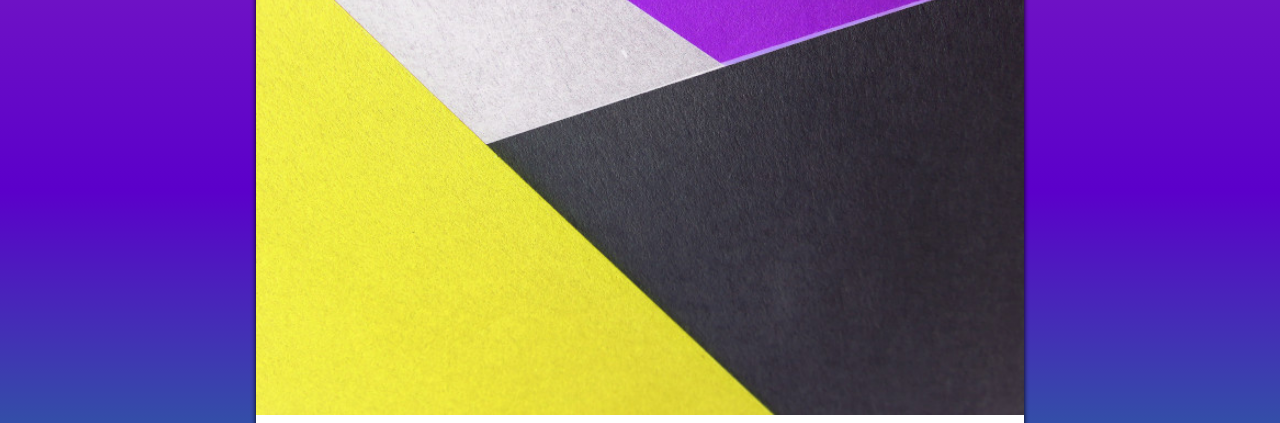
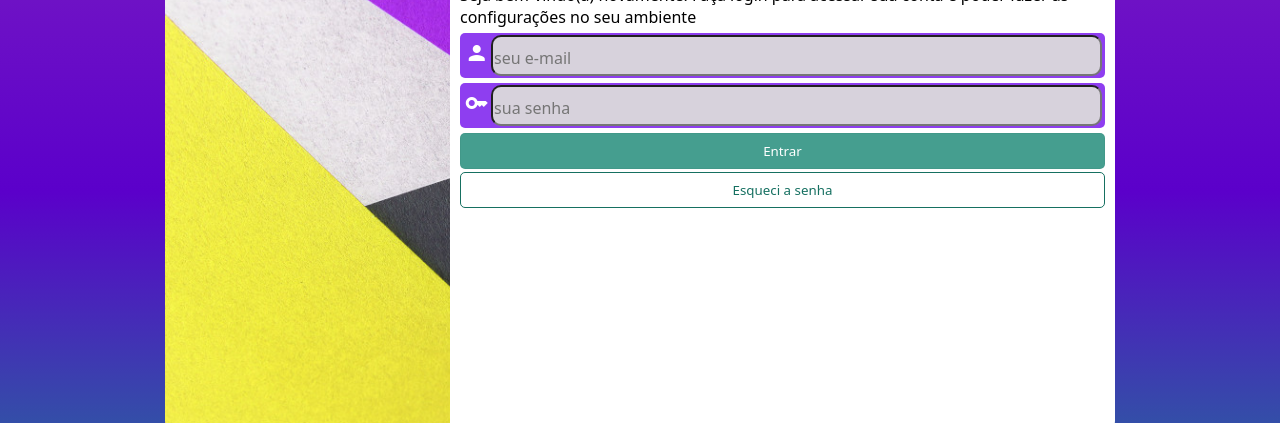
Before and after one commit to guihard1/projeto-login, a plain HTML site: page index.html in a window 1280 px wide. Shown: the part 209-632 px from the top of the page. Drawn offline with Linux system fonts and the light colour scheme.

Commit message:
Projeto de tela de login pronto
Um projeto de tela de login feito com HTML5 e CSS3, responsivo e com uma leve animação ao aumentar ou diminuir a tela.

```diff
--- a/estilos/media-queries.css
+++ b/estilos/media-queries.css
@@ -1,37 +1,60 @@
 @charset "UTF-8";
 
 @media screen and (min-width: 768px) and (max-width: 992px) {
-    * {
-        margin: 0;
-        padding: 0;
-    }
-    main {
-        display: block;
-        margin: auto;
-        width: 90vw;
-        height: 40vh;
-        background-color: rgb(255, 255, 255);
-        margin-top: 7rem;
-        border-radius: 15px;
-        box-shadow: 0px 0px 5px black;
+    html {
+        background-image: linear-gradient(to bottom, #8325c0, #5b00ca, #17878f);
     }
 
-    main > div#container > div.imagem > img {
-        display: inline-block;
-        width: 25vw;
-        height: 38.1vw;
-        border-radius: 5px 0px 0px 5px;
+    #container {
+        width: 90vw;
     }
 
-    #log h1 {
-        width: 100vw;
+    div.imagem {
+        float: left;
+        width: 30%;
+        height: 100%;
+        background-position: center center;
+    }
+
+    div#formulario {
+        float: right;
+        width: 70%;
+    }
+
+    div.mail input, div.sen input {
+        width: 99%;
+    }
+
+    div#botao1 input, div#botao2 input {
+        width: 100%;
     }
 }
 
-@media screen and (min-width: 992px) and (max-width: 1200px) {
-    main {
-        display: block;
-        margin: auto;
-        margin-top: 3rem;
+@media screen and (min-width: 992px){
+    html {
+        background-image: linear-gradient(to bottom, #8325c0, #5b00ca, #17878f);
+    }
+
+    #container {
+        width: 950px;
+    }
+
+    div.imagem {
+        float: left;
+        width: 30%;
+        height: 100%;
+    }
+
+    div#formulario {
+        float: right;
+        width: 70%;
+    }
+
+    div.mail input, div.sen input {
+        width: 99%;
+    }
+
+    div#botao1 input, div#botao2 input {
+        width: 100%;
     }
 }
--- a/estilos/style.css
+++ b/estilos/style.css
@@ -3,34 +3,54 @@
 * {
     margin: 0;
     padding: 0;
-    font-family: Arial, Helvetica, sans-serif;
+    font-family: system-ui, -apple-system, BlinkMacSystemFont, 'Segoe UI', Roboto, Oxygen, Ubuntu, Cantarell, 'Open Sans', 'Helvetica Neue', sans-serif;
+    box-sizing: border-box;
 }
 
 html {
     height: 100vh;
-    background-image: linear-gradient(to bottom, #8325c0, #5b00ca, #17878f);
+    background-color: #5b00ca;
 }
 
 main {
-    display: block;
-    margin: auto;
-    width: 60vw;
-    background-color: rgb(255, 255, 255);
-    margin-top: 3rem;
+    position: relative;
+    width: 100vw;
+    height: 100vh;
     border-radius: 15px;
     box-shadow: 0px 0px 5px black;
 }
 
-div.imagem > img {
-    width: 60vw;
-    border-radius: 10px 10px 0px 0px;
+#container {
+    background-color: white;
+    width: 300px;
+    height: 500px;
+    border-radius: 20px;
+    position: absolute;
+    top: 50%;
+    left: 50%;
+    transform: translate(-50%, -50%);
+    overflow: hidden; /*esconder o que sai da caixa*/
+    transition: width 0.2s, height 0.2s;
+    transition-timing-function: ease;
 }
 
-#log h1 {
+div.imagem {
+    background: #5b00ca url(../imagens/pexels-anni-roenkae-2457284.jpg);
+    background-size: cover;
+    height: 200px;
+    background-position: left bottom;
+}
+
+div#formulario {
+    display: block;
+    padding: 10px;
+
+}
+
+#formulario h1 {
     text-align: center;
     font-size: 1.5rem;
     font-weight: bolder;
-    padding: 10px 0px 10px 0px;
     text-shadow: 1px 1px 0px rgba(0, 0, 0, 0.089);
 }
 
@@ -50,36 +70,37 @@ div#caixas > #iemail, #isenha {
 div.mail {
     background-color: #8b39f0f8;
     border-radius: 5px;
-    padding: 2px 0px 2px 35px;
+    padding: 2px 0px 2px 28px;
     position: relative;
-    margin: 0.2rem;
+    margin-bottom: 5px;
+    margin-top: 5px;
 }
 
 div.sen {
     background-color: #8b39f0f8;
     border-radius: 5px;
-    padding: 2px 0px 2px 35px;
+    padding: 2px 0px 2px 28px;
     position: relative;
-    margin: 0.2rem;
+    margin-bottom: 5px;
 }
 
 div.sen span {
     position: absolute;
-    left: 0.5rem;
+    left: 0.3rem;
     color: white;
     top: 0.5rem;
 }
 
 div.mail span {
     position: absolute;
-    left: 0.5rem;
+    left: 0.3rem;
     color: white;
     top: 0.5rem;
 }
 
 div.mail input, div.sen input {
     font-size: 1rem;
-    padding: 10px 50px 5px 1px;
+    padding: 10px 40px 5px 1px;
     border-radius: 10px;
     background-color: rgba(219, 219, 219, 0.945);
 }
@@ -87,7 +108,7 @@ div.mail input, div.sen input {
 div#botao1 input {
     background-color: rgba(27, 136, 118, 0.815);
     color: white;
-    width: 59vw;
+    width: 56vw;
     margin: 0px 0px 3px 0px;
     border-radius: 5px;
     padding: 8px;
@@ -98,7 +119,7 @@ div#botao1 input {
 div#botao2 input {
     background-color: rgba(255, 255, 255, 0.541);
     color: rgb(22, 112, 97);
-    width: 59vw;
+    width: 56vw;
     margin: 0px 0px 10px 0px;
     border-radius: 5px;
     padding: 8px;
--- a/index.html
+++ b/index.html
@@ -11,13 +11,15 @@
 <body>
     <main>
         <div id="container">
-            <div class="imagem"><img src="imagens/pexels-anni-roenkae-2457284.jpg" alt=""></div>
-            <div id="log">
+            <div class="imagem">
+                <!--Aqui vai a imagem lá no CSS-->
+            </div>
+            <div id="formulario">
                 <h1>Login</h1>
                 <p>Seja bem-vindo(a) novamente. Faça login para acessar sua conta e poder fazer as configurações no seu ambiente</p>
-            </div>
+                <form action="dados.js">
                     <div id="caixas">
-                <div class="mail">
+                        <div class="mail" method="post">
                             <span class="material-icons">person</span>
                             <input type="text" name="email" id="iemail" placeholder="seu e-mail">
                         </div>
@@ -31,6 +33,7 @@
                         <div id="botao2">
                             <input type="reset" value="Esqueci a senha">
                         </div>
+                </form>
             </div>
         </div>
     </main>
```
Lines whose indentation alone changed are shown as unchanged.
